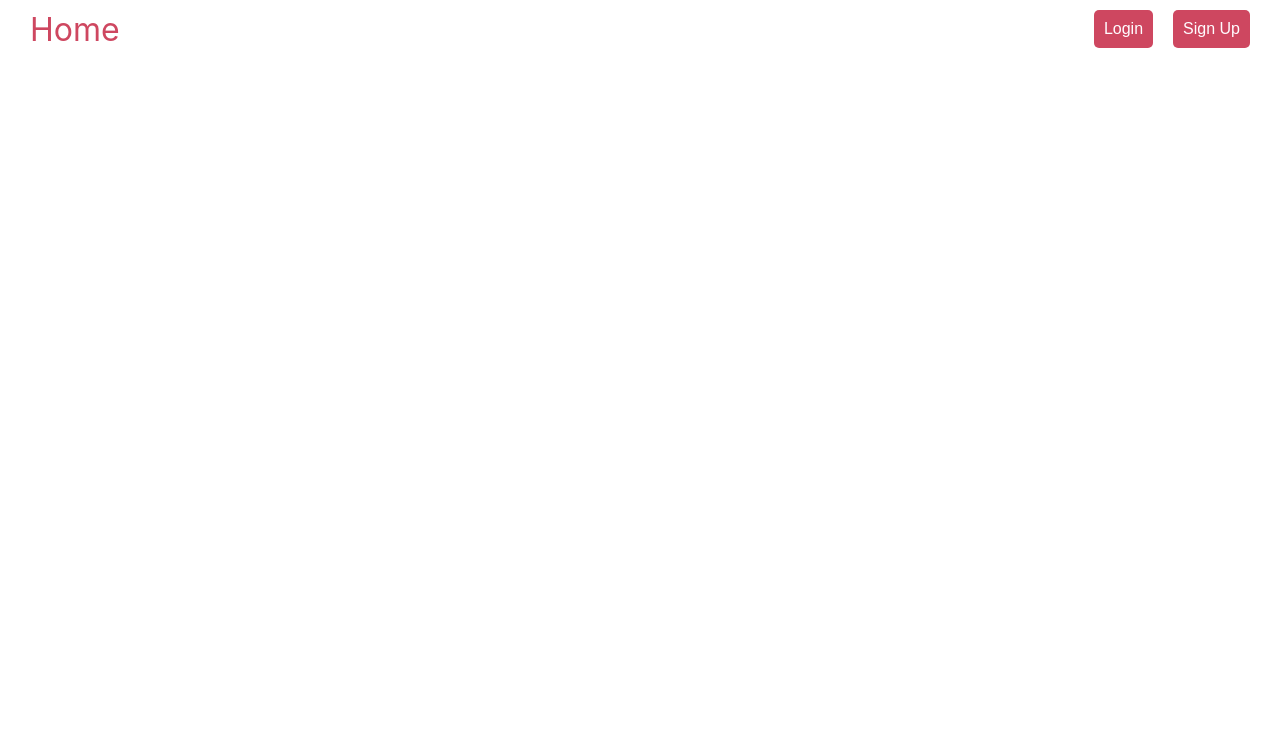
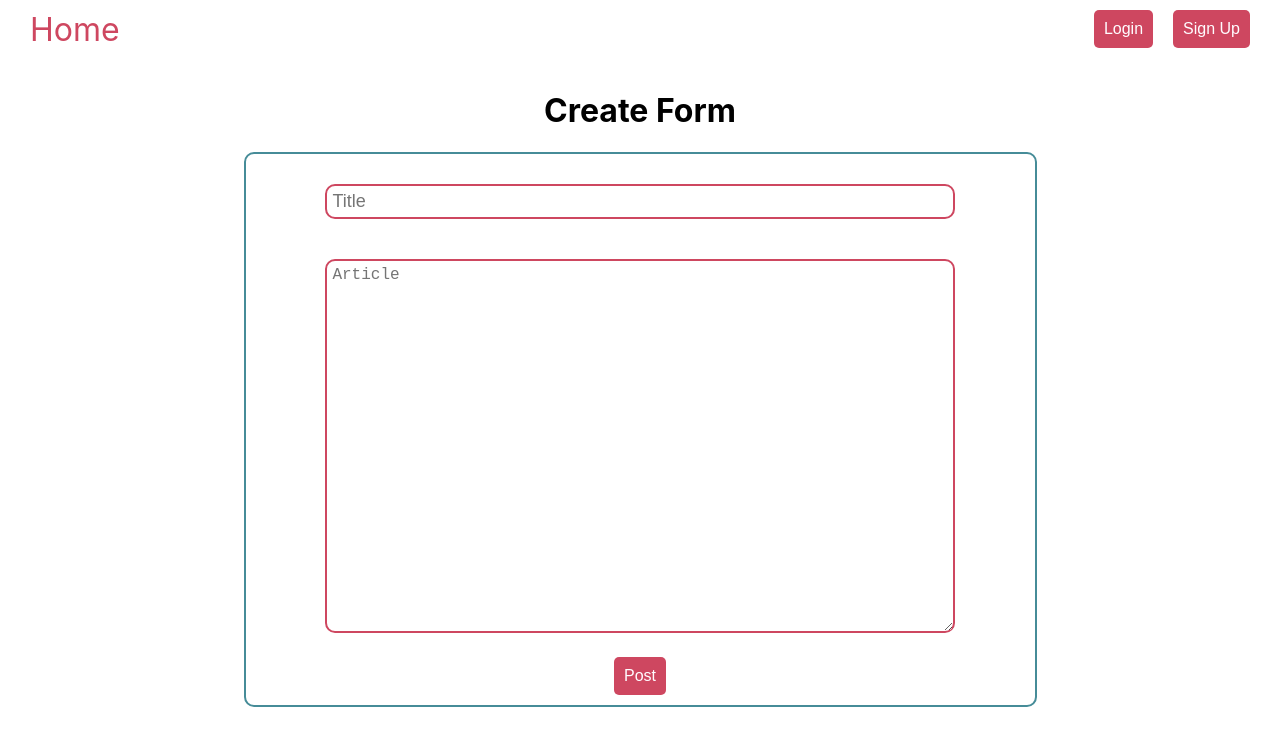
Before and after one commit to malviya-abhishek/user-article-frontend, a React (Create React App) app: page /createpost in a window 1280 px wide. Before the commit this address had no page. Shown: the top 746 px of the page. Built offline with nearby package versions, Linux system fonts and the light colour scheme.

Commit message:
post edit

```diff
--- a/src/App.js
+++ b/src/App.js
@@ -7,6 +7,7 @@ import {useState, useEffect} from 'react';
 import Login from './container/Login/Login';
 import Signup from './container/Signup/Signup';
 import Logout from "./container/Logout/Logout"
+import CreateArticle from './container/CreateArticle/CreateArticle';
 
 function App() {
 
@@ -31,7 +32,7 @@ function App() {
         <Navbar logged={logged} />
         <Routes>
           <Route path="/" element={<ArticlePallet />} />
-          <Route path="/articles/:articleId" element={<Article />} />
+
           <Route
             path="/login"
             element={
@@ -58,6 +59,11 @@ function App() {
             path="/logout"
             element={<Logout setLogged={setLogged} setToken={setToken} />}
           />
+
+          <Route path="/createpost" element={<CreateArticle />} />
+          <Route path="/articles/:articleId" element={<Article />} />
+          <Route path="/articles/:articleId/edit" element={<CreateArticle />} />
+
         </Routes>
       </div>
     </Router>
--- a/src/component/Form/Form.js
+++ b/src/component/Form/Form.js
@@ -5,8 +5,27 @@ function Form(props) {
   const fields = [];
 
   props.formFields.forEach((field) => {
-    fields.push(
-      <div key={field.name} >
+
+    let element;
+
+    if (field.type === "textarea") {
+      element = (
+        <div key={field.name}>
+          <textarea
+            className={classes["input"]}
+            type={field.type}
+            name={field.name}
+            value={field.value}
+            onChange={props.changeHandler}
+            placeholder={field.placeholder}
+            rows="20"
+            cols="70"
+          />
+        </div>
+      );
+    } else {
+      element = (
+      <div key={field.name}>
         <input
           className={classes["input"]}
           type={field.type}
@@ -15,8 +34,9 @@ function Form(props) {
           onChange={props.changeHandler}
           placeholder={field.placeholder}
         />
-      </div>
-    );
+      </div> );
+    }
+    fields.push(element);
   });
 
   return (
--- a/src/component/Form/Form.module.css
+++ b/src/component/Form/Form.module.css
@@ -14,4 +14,5 @@
     border-radius: 10px;
     border: solid var(--red) 2px;
     padding: 5px;
+    width: 80%;
 }
--- a/src/container/Article/Article.js
+++ b/src/container/Article/Article.js
@@ -3,9 +3,11 @@ import {useEffect, useState} from 'react';
 import axios from '../../axios'
 import classes from './Article.module.css'
 import Button from '../../component/Button/Button';
+import { useNavigate } from "react-router-dom";
 
 function Article(props){
     const articleId = useLocation().pathname.split("/")[2];
+    const nagvigate = useNavigate();
     const [article, setArticle] = useState({});
     const userId = localStorage.getItem("userId");
 
@@ -35,7 +37,9 @@ function Article(props){
           userId == article.userId ?
           <div className={classes["btn-holder"]}>
             <Button  onClickHandler={()=>{}} > Delete </Button>
-            <Button green={true} onClickHandler={()=>{}} > Edit </Button>
+            <Button green={true} onClickHandler={()=>{
+              nagvigate(`/articles/${articleId}/edit`)
+            }} > Edit </Button>
           </div>
           : null
         }
--- /dev/null
+++ b/src/container/CreateArticle/CreateArticle.js
@@ -0,0 +1,103 @@
+import { useState, useEffect } from "react";
+import Form from '../../component/Form/Form';
+import axios from "../../axios";
+import {useNavigate} from 'react-router-dom'
+import { useLocation } from "react-router-dom";
+
+function CreateArticle(props){
+
+  const articleUrl = useLocation().pathname.split("/");
+  const navigate = useNavigate();
+
+  const [detail, setDetail] = useState({ title: "", content: "" });
+  const [error, setError] = useState("");
+  const [toEdit, setToEdit] = useState(false);
+
+  useEffect( ()=>{
+    if(articleUrl[articleUrl.length - 1] == "edit"){
+        setToEdit(true);
+        axios
+          .get(`/articles/${articleUrl[articleUrl.length - 2]}`)
+          .then((result) => {
+            const temp = {
+              title: result.data.title,
+              content: result.data.content,
+            };
+            setDetail(temp);
+          })
+          .catch((err) => {
+            console.log(err);
+          });
+    }
+
+   }, [] )
+
+  function changeHandler(e) {
+      const name = e.target.name;
+      const value = e.target.value;
+      setDetail({ ...detail, [name] : value });
+  }
+
+  function uploadHandler(e) {
+      e.preventDefault();
+      const data = {
+          title: detail.title,
+          content: detail.content
+      }
+      if(toEdit) {
+          const articleId  = articleUrl[articleUrl.length - 2];
+        axios
+          .put(`/articles/${articleId}`, data, {
+            headers: {
+              Authorization: `Bearer ${localStorage.getItem("token")}`,
+            },
+          })
+          .then((result) => {
+            navigate(`/articles/${articleId}`);
+          })
+          .catch((err) => {
+            setError(err.response.data.error);
+          });
+      } else {
+        axios
+          .post("/articles", data, {
+            headers: {
+              Authorization: `Bearer ${localStorage.getItem("token")}`,
+            },
+          })
+          .then((result) => {
+            navigate(`/articles/${result.data.id}`);
+          })
+          .catch((err) => {
+            setError(err.response.data.error);
+          });
+      }
+  }
+
+  const options = {
+    formTitle: "Create Form",
+    errorMsg: error,
+    changeHandler: changeHandler,
+    uploadHandler: uploadHandler,
+    btnText: "Post",
+    formFields: [
+      {
+        type: "text",
+        name: "title",
+        value: detail.title,
+        placeholder: "Title",
+      },
+      {
+        type: "textarea",
+        name: "content",
+        value: detail.content,
+        placeholder: "Article",
+      },
+    ],
+  };
+
+    return <Form { ...options } />
+}
+
+
+export default CreateArticle;
```
Also changed, not shown: src/container/CreateArticle/CreateArticle.module.css (added).
